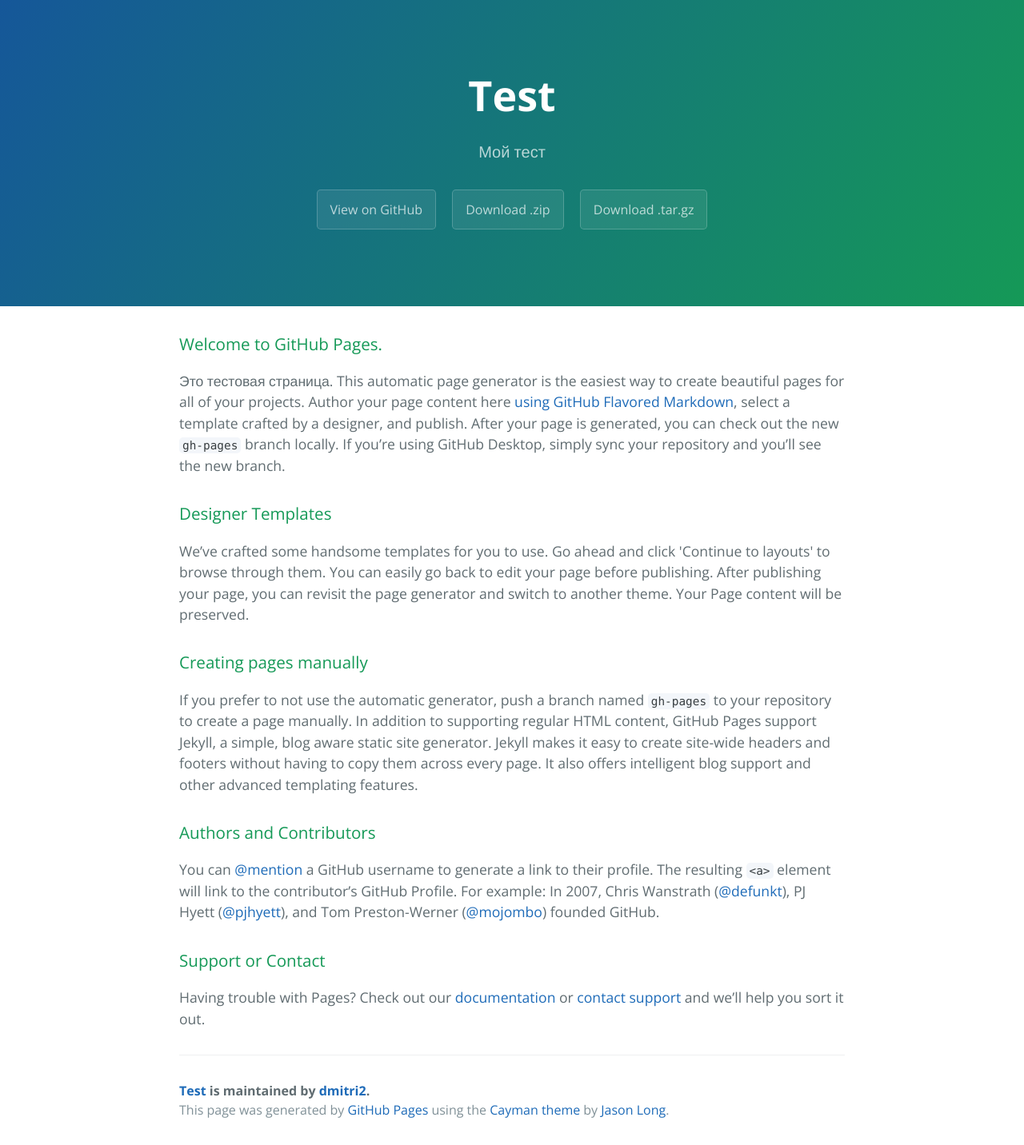
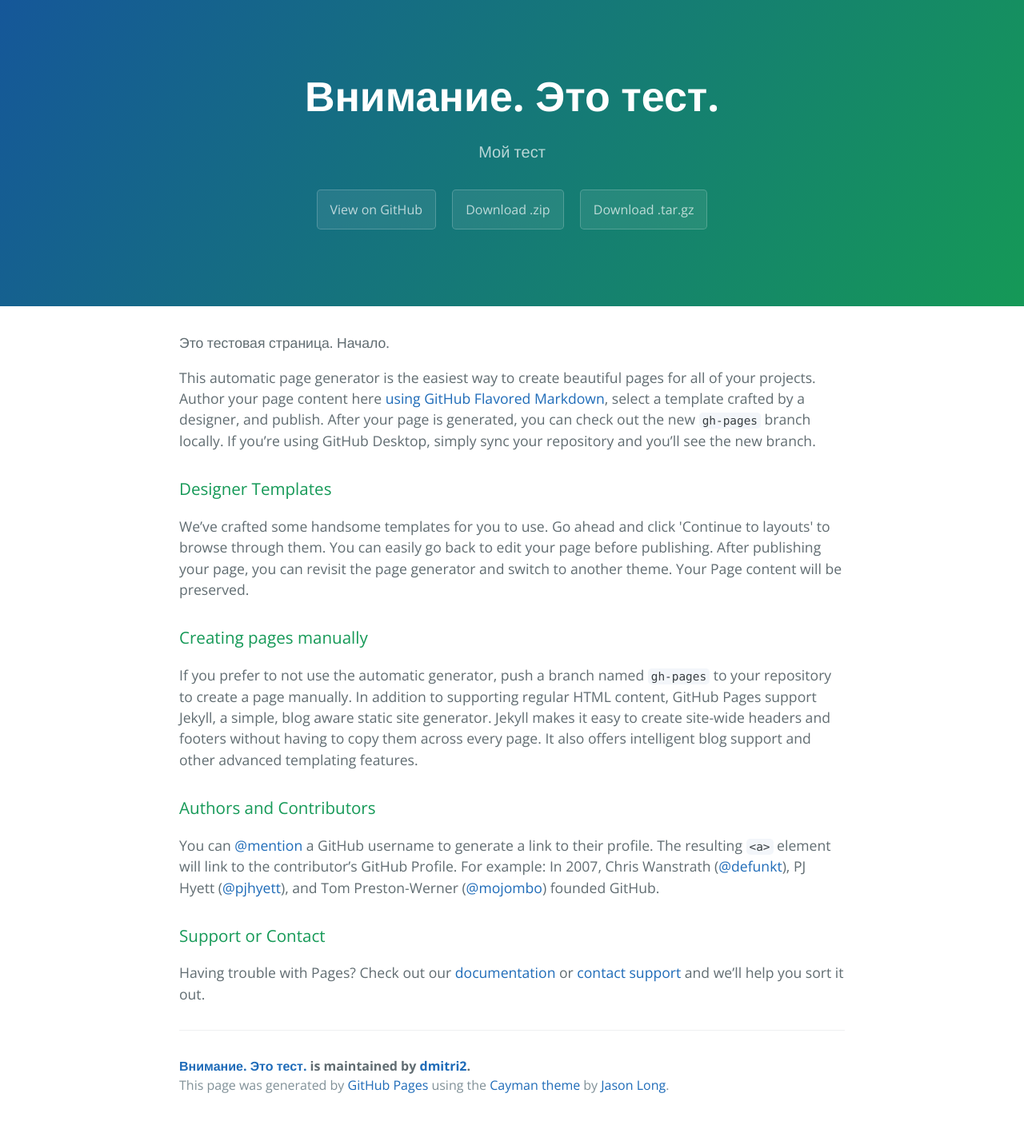
Before and after one commit to dmitri2/test, a plain HTML site: page index.html in a window 1280 px wide. Shown: the whole page at 80% size. After the commit the page ends 1401 px from the top, so only its background shows below. Drawn offline with nearby package versions, Linux system fonts and the light colour scheme.

```diff
--- a/index.html
+++ b/index.html
@@ -2,7 +2,7 @@
 <html lang="en-us">
   <head>
     <meta charset="UTF-8">
-    <title>Test by dmitri2</title>
+    <title>Внимание. Это тест. by dmitri2</title>
     <meta name="viewport" content="width=device-width, initial-scale=1">
     <link rel="stylesheet" type="text/css" href="stylesheets/normalize.css" media="screen">
     <link href='https://fonts.googleapis.com/css?family=Open+Sans:400,700' rel='stylesheet' type='text/css'>
@@ -11,7 +11,7 @@
   </head>
   <body>
     <section class="page-header">
-      <h1 class="project-name">Test</h1>
+      <h1 class="project-name">Внимание. Это тест.</h1>
       <h2 class="project-tagline">Мой тест</h2>
       <a href="https://github.com/dmitri2/test" class="btn">View on GitHub</a>
       <a href="https://github.com/dmitri2/test/zipball/master" class="btn">Download .zip</a>
@@ -19,11 +19,10 @@
     </section>
 
     <section class="main-content">
-      <h3>
-<a id="welcome-to-github-pages" class="anchor" href="#welcome-to-github-pages" aria-hidden="true"><span aria-hidden="true" class="octicon octicon-link"></span></a>Welcome to GitHub Pages.</h3>
+      <p>Это тестовая страница.
+Начало.</p>
 
-<p>Это тестовая страница.
-This automatic page generator is the easiest way to create beautiful pages for all of your projects. Author your page content here <a href="https://guides.github.com/features/mastering-markdown/">using GitHub Flavored Markdown</a>, select a template crafted by a designer, and publish. After your page is generated, you can check out the new <code>gh-pages</code> branch locally. If you’re using GitHub Desktop, simply sync your repository and you’ll see the new branch.</p>
+<p>This automatic page generator is the easiest way to create beautiful pages for all of your projects. Author your page content here <a href="https://guides.github.com/features/mastering-markdown/">using GitHub Flavored Markdown</a>, select a template crafted by a designer, and publish. After your page is generated, you can check out the new <code>gh-pages</code> branch locally. If you’re using GitHub Desktop, simply sync your repository and you’ll see the new branch.</p>
 
 <h3>
 <a id="designer-templates" class="anchor" href="#designer-templates" aria-hidden="true"><span aria-hidden="true" class="octicon octicon-link"></span></a>Designer Templates</h3>
@@ -46,7 +45,7 @@ This automatic page generator is the easiest way to create beautiful pages for a
 <p>Having trouble with Pages? Check out our <a href="https://help.github.com/pages">documentation</a> or <a href="https://github.com/contact">contact support</a> and we’ll help you sort it out.</p>
 
       <footer class="site-footer">
-        <span class="site-footer-owner"><a href="https://github.com/dmitri2/test">Test</a> is maintained by <a href="https://github.com/dmitri2">dmitri2</a>.</span>
+        <span class="site-footer-owner"><a href="https://github.com/dmitri2/test">Внимание. Это тест.</a> is maintained by <a href="https://github.com/dmitri2">dmitri2</a>.</span>
 
         <span class="site-footer-credits">This page was generated by <a href="https://pages.github.com">GitHub Pages</a> using the <a href="https://github.com/jasonlong/cayman-theme">Cayman theme</a> by <a href="https://twitter.com/jasonlong">Jason Long</a>.</span>
       </footer>
```
Also changed, not shown: params.json (+2 -2 lines).
